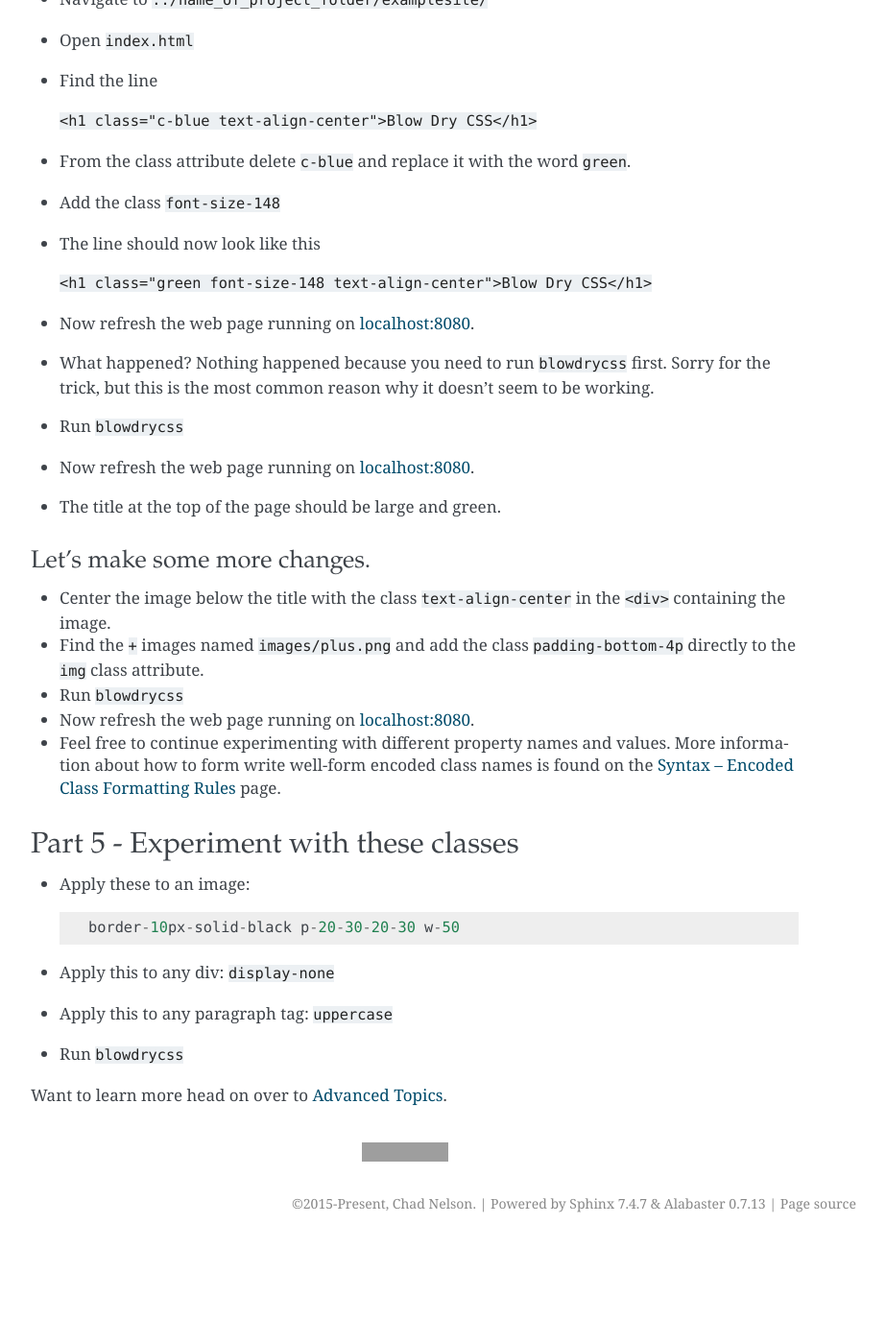
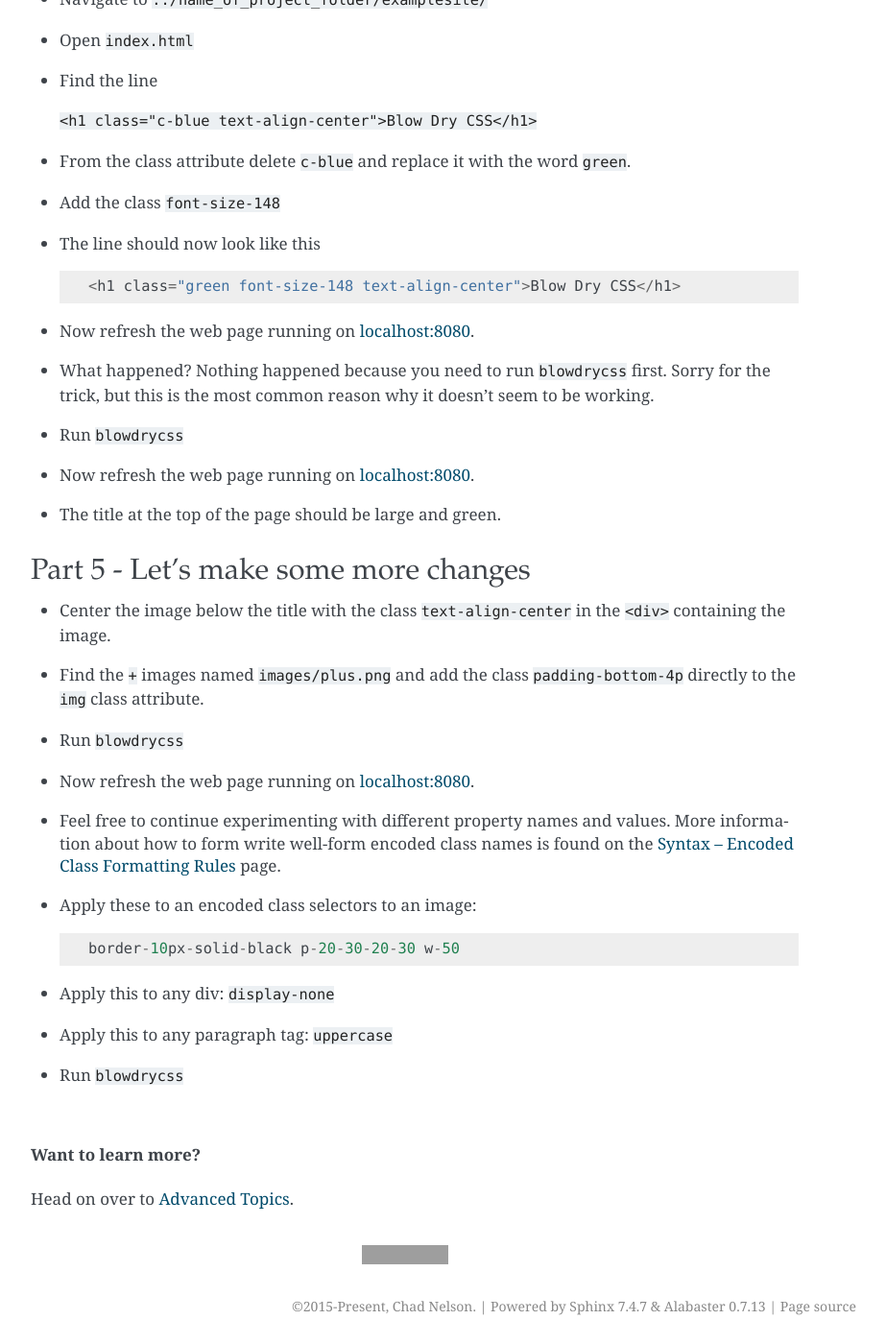
Before and after one commit to nueverest/blowdrycss, a Sphinx documentation site: the page built from docs/quickstart.rst, in a window 1280 px wide and 1400 px high, scrolled down 3729 px. Shown: the whole window at 96% size, without its empty margins (218-1141 px from the left). Built offline with Sphinx 7.4.7, drawn with Linux system fonts in a browser that asks for light colours; before the commit the page ends 5022 px from its top, so only the background shows below that; some of the changed text lies outside the part shown; grey boxes are pictures that could not be loaded.

Commit message:
Re-organized Part 5.

```diff
--- a/docs/quickstart.rst
+++ b/docs/quickstart.rst
@@ -172,7 +172,9 @@ Lets actually change something.
 '''''''''''''''''''''''''''''''
 
 -  Navigate to ``../name_of_project_folder/examplesite/``
+
 -  Open ``index.html``
+
 -  Find the line
 
    ``<h1 class="c-blue text-align-center">Blow Dry CSS</h1>``
@@ -180,9 +182,9 @@ Lets actually change something.
 
 -  Add the class ``font-size-148``
 
--  The line should now look like this
+-  The line should now look like this ::
 
-   ``<h1 class="green font-size-148 text-align-center">Blow Dry CSS</h1>``
+    <h1 class="green font-size-148 text-align-center">Blow Dry CSS</h1>
 
 -  Now refresh the web page running on `localhost:8080 <http://localhost:8080>`__.
 
@@ -195,24 +197,23 @@ Lets actually change something.
 
 -  The title at the top of the page should be large and green.
 
-Let's make some more changes.
-'''''''''''''''''''''''''''''
--  Center the image below the title with the class ``text-align-center`` in the ``<div>`` containing the image.
 
--  Find the ``+`` images named ``images/plus.png`` and add the class ``padding-bottom-4p``
-   directly to the ``img`` class attribute.
+Part 5 - Let's make some more changes
+~~~~~~~~~~~~~~~~~~~~~~~~~~~~~~~~~~~~~
 
--  Run ``blowdrycss``
+- Center the image below the title with the class ``text-align-center`` in the ``<div>`` containing the image.
 
--  Now refresh the web page running on  `localhost:8080 <http://localhost:8080>`__.
+- Find the ``+`` images named ``images/plus.png`` and add the class ``padding-bottom-4p``
+  directly to the ``img`` class attribute.
 
--  Feel free to continue experimenting with different property names and values.
-   More information about how to form write well-form encoded class names is found on the :doc:`syntax` page.
+- Run ``blowdrycss``
 
-Part 5 - Experiment with these classes
-~~~~~~~~~~~~~~~~~~~~~~~~~~~~~~~~~~~~~~
+- Now refresh the web page running on  `localhost:8080 <http://localhost:8080>`__.
 
--  Apply these to an image: ::
+- Feel free to continue experimenting with different property names and values.
+  More information about how to form write well-form encoded class names is found on the :doc:`syntax` page.
+
+-  Apply these to an encoded class selectors to an image: ::
 
     border-10px-solid-black p-20-30-20-30 w-50
 
@@ -222,5 +223,9 @@ Part 5 - Experiment with these classes
 
 -  Run ``blowdrycss``
 
+|
 
-Want to learn more head on over to :doc:`advancedtopics`.
+
+| **Want to learn more?**
+|
+| Head on over to :doc:`advancedtopics`.
```
